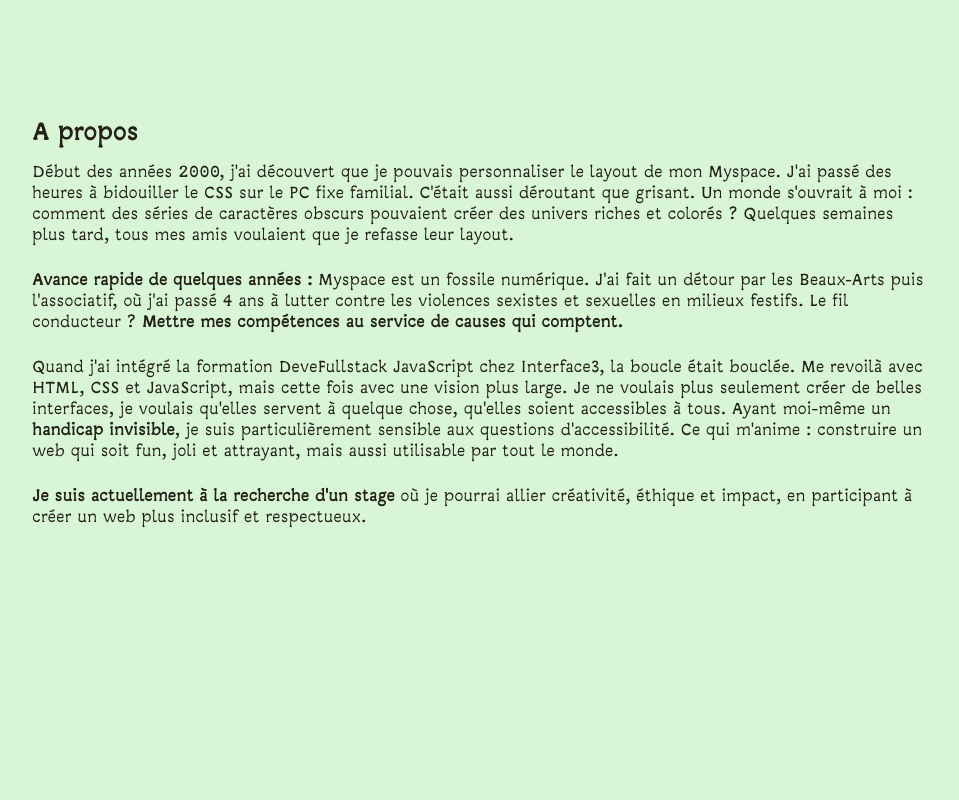
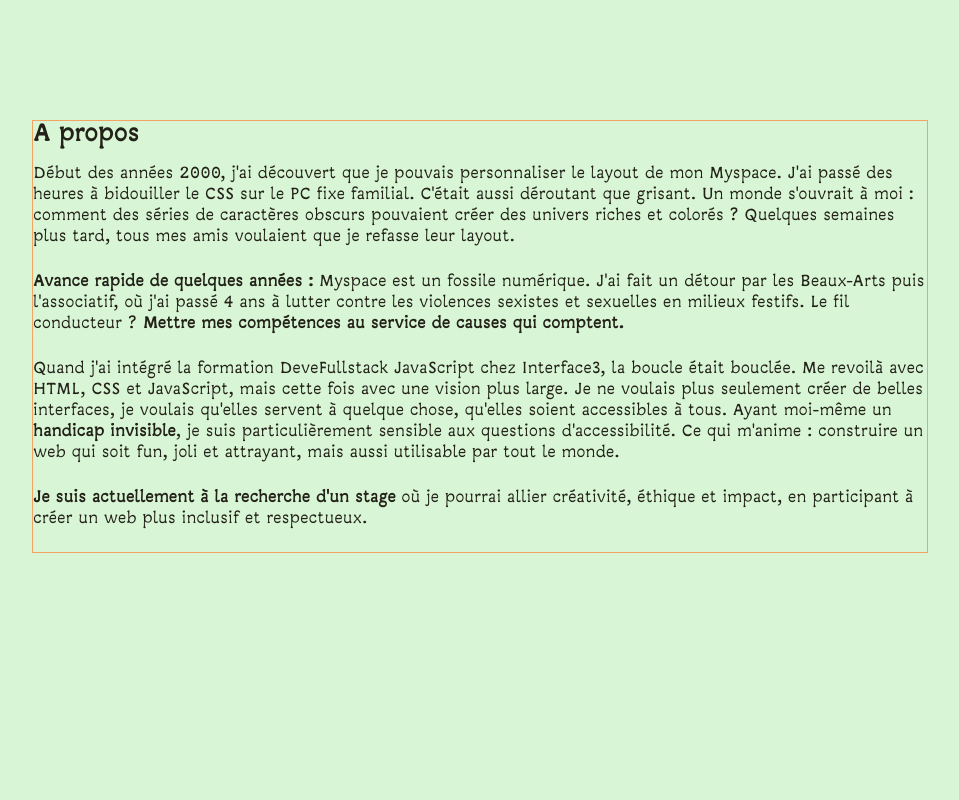
Before and after one commit to hrtshpdbx1/pf, a website: page frontend/index.html in a window 1280 px wide. Shown: the part 680-1480 px from the top of the page, without its empty margins (96-1055 px from the left). Drawn offline with Linux system fonts and the light colour scheme; files whose address does not match are found by name.

```diff
--- a/frontend/global.css
+++ b/frontend/global.css
@@ -204,9 +204,10 @@
     font-style: normal;
 }
 
+/* ------------------- */
+/*  ---- BUTTONS ----- */
+/* ------------------- */
 
-
-/* Classe Bouton Universelle */
 
 /* basic  - class="btn" */
 .btn {
@@ -678,6 +679,7 @@
    5. SECTIONS & MAIN CONTENT
    ========================================= */
 
+
 /* Section global layout */
 
 .page-section {
@@ -735,13 +737,15 @@
 }
 }
 }
-/* Spécificités Section 2 (Compétences) */
+/* Spécificités Section 2  */
 .section2 {
     display: flex;
     flex-direction: column;
-    align-items: flex-start;
+    align-items: center;
 
-    .text_intro {}
+    .text_intro {
+        border:  1px solid sandybrown;
+    }
 
 
 }
--- a/frontend/main.js
+++ b/frontend/main.js
@@ -1,3 +1,6 @@
+
+
+// ** CUSTOM TOOLS
 // 1. CONFIGURATION DES VALEURS PAR DÉFAUT (Réglages d'usine)
 const DEFAULTS = {
     // ! Theme par défaut
```
